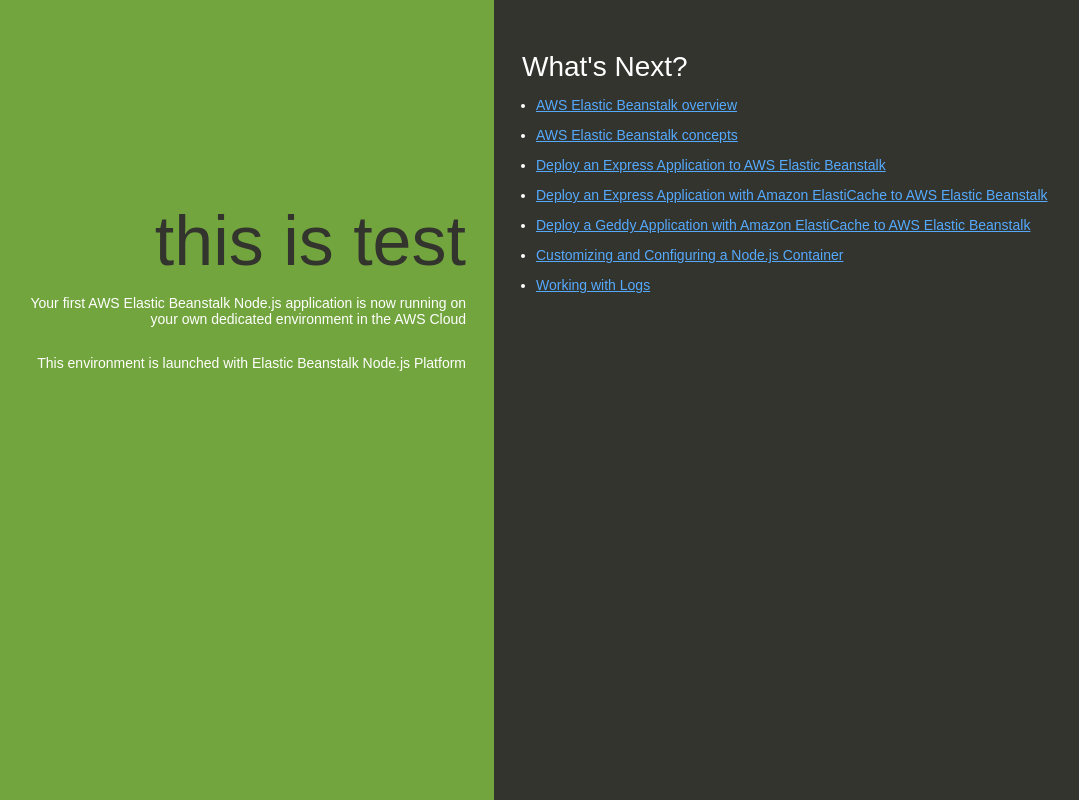
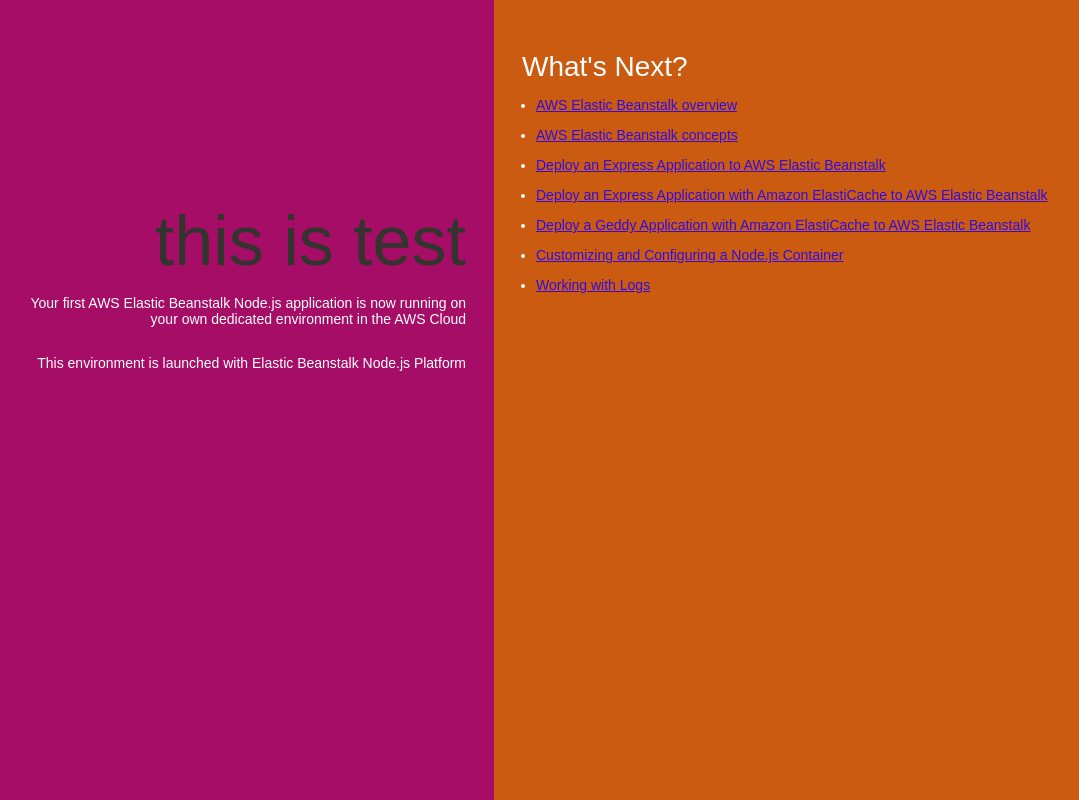
Before and after one commit to yahyagulshan/aws-beanstalk, a website: page index.html in a window 1280 px wide. Shown: the whole page, without its empty margins (146-1225 px from the left). Drawn offline with Linux system fonts and the light colour scheme.

Commit message:
elastic beanstalk

```diff
--- a/index.html
+++ b/index.html
@@ -1,7 +1,7 @@
 <!DOCTYPE html>
 <html>
   <head>
-    <title>YahyaTest</title>
+    <title>Yahya-Test-Beanstalk-Page</title>
     <style>
       body {
         color: #ffffff;
@@ -21,7 +21,7 @@
         text-shadow: #fff 0px 0px 25px;
       }
       a {
-        color: #55aaff;
+        color: #330be2;
       }
       .textColumn, .linksColumn {
         padding: 2em;
@@ -35,7 +35,7 @@
 
         text-align: right;
         padding-top: 11em;
-        background-color: #73A53E;
+        background-color: #a50d66;
 
       }
       .textColumn p {
@@ -49,7 +49,7 @@
         bottom: 0px;
         left: 50%;
 
-        background-color: #33342D;
+        background-color: #ca5b11;
       }
 
       h1 {
```
